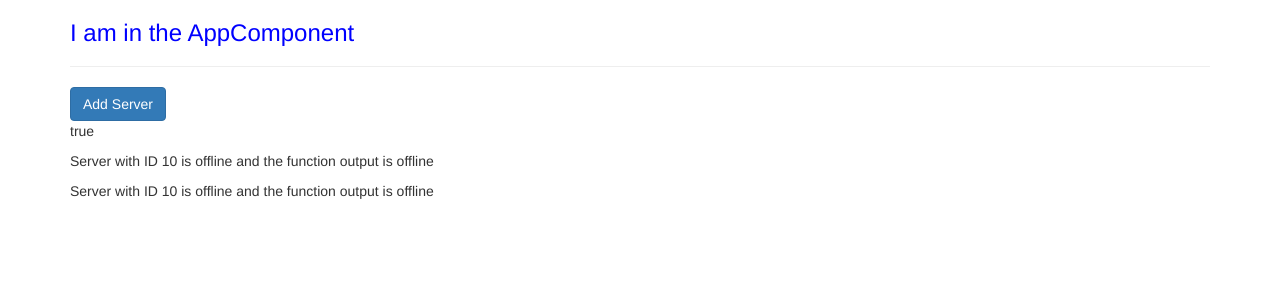
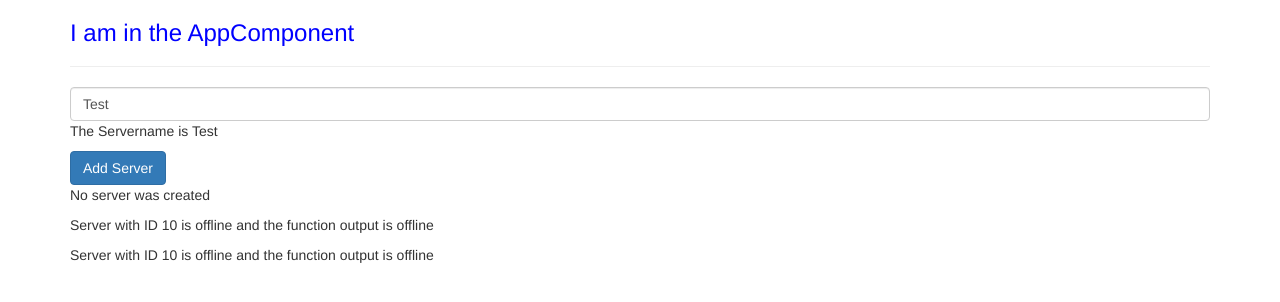
Before and after one commit to vakhovakho88/angular, an Angular app in the folder my-first-app/: page / in a window 1280 px wide. Shown: the top 302 px of the page. Built offline with nearby package versions, Linux system fonts and the light colour scheme.

Commit message:
Bindings

```diff
--- a/my-first-app/src/app/app.module.ts
+++ b/my-first-app/src/app/app.module.ts
@@ -5,6 +5,7 @@ import { AppComponent } from './app.component';
 
 import { ServerComponent } from './server/server.component';
 import { ServersComponent } from './servers/servers.component';
+import { FormsModule } from '@angular/forms';
 
 
 @NgModule({
@@ -14,7 +15,8 @@ import { ServersComponent } from './servers/servers.component';
     ServersComponent,
   ],
   imports: [
-    BrowserModule
+    BrowserModule,
+    FormsModule,
   ],
   providers: [],
   bootstrap: [AppComponent]
--- a/my-first-app/src/app/servers/servers.component.html
+++ b/my-first-app/src/app/servers/servers.component.html
@@ -1,4 +1,16 @@
-<button class="btn btn-primary" [disabled]="!allowNewServer">Add Server</button>
-<p [innerText]="allowNewServer"></p>
+<!-- <input type="text" class="form-control" (input)="onUpdateServerName($event)"/> -->
+
+<input type="text" class="form-control"
+[(ngModel)]="serverName"/>
+
+
+<p>The Servername is {{serverName}}</p>
+
+
+<button class="btn btn-primary"
+    [disabled]="!allowNewServer"
+    (click)="onCreateServer()">Add Server</button>
+<!-- <p [innerText]="allowNewServer"></p> -->
+<p>{{serverCreationStatus}}</p>
 <app-server></app-server>
 <app-server></app-server>
--- a/my-first-app/src/app/servers/servers.component.ts
+++ b/my-first-app/src/app/servers/servers.component.ts
@@ -7,6 +7,8 @@ import { Component, OnInit } from '@angular/core';
 })
 export class ServersComponent implements OnInit {
   allowNewServer = false;
+  serverCreationStatus = 'No server was created';
+  serverName='Test';
 
   constructor() {
     setTimeout(()=>{
@@ -18,4 +20,14 @@ export class ServersComponent implements OnInit {
   ngOnInit(){
 
   }
+
+  onCreateServer(){
+    this.serverCreationStatus='Server was created';
+  }
+  onUpdateServerName(event: any){
+    // console.log(event);
+    this.serverName = (<HTMLInputElement>event.target).value;
+  }
+
+
 }
```
Also changed, not shown: 1 other file (tests, documents, lock files or other folders).
